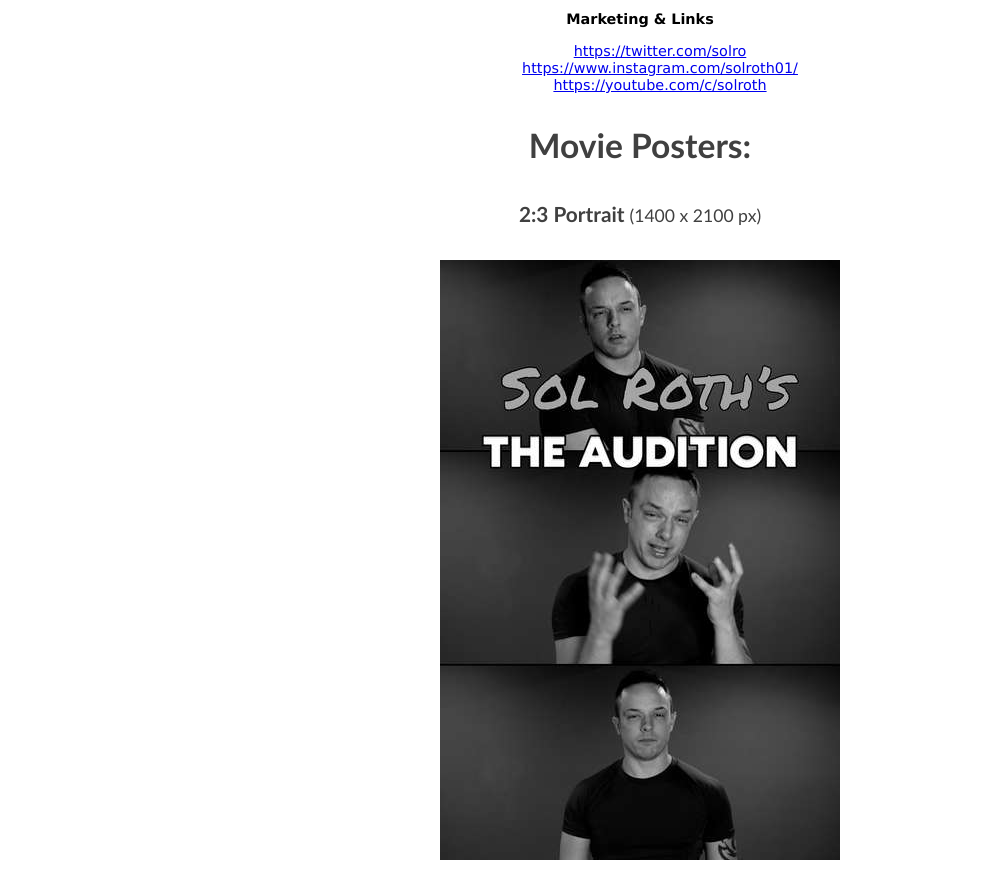
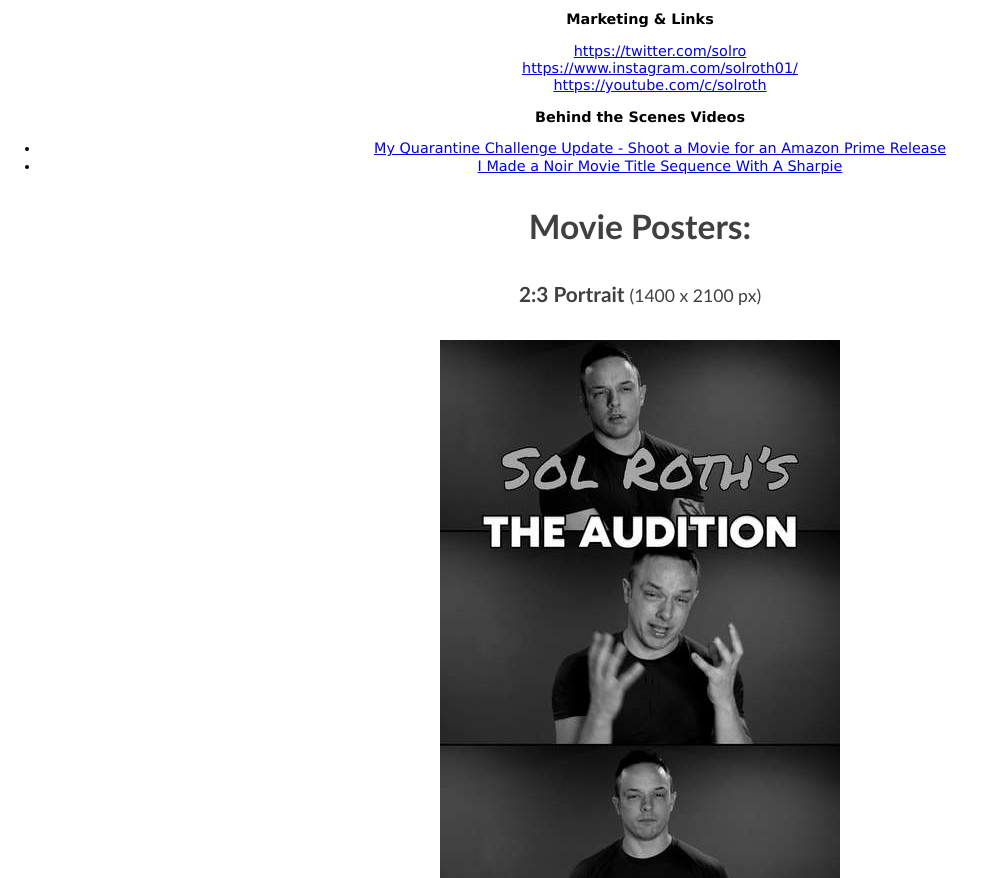
Before and after one commit to solomonrothman/audition, a plain HTML site: page index.html in a window 1280 px wide. Shown: the part 1255-2133 px from the top of the page, without its empty margins (0-984 px from the left). Drawn offline with nearby package versions, Linux system fonts and the light colour scheme.

Commit message:
Updated behind the scenes.

```diff
--- a/index.html
+++ b/index.html
@@ -133,6 +133,12 @@
                     <li><a href="https://youtube.com/c/solroth">https://youtube.com/c/solroth</a></li>
                 </ul>
 
+                <strong>Behind the Scenes Videos</strong>
+                <ul>
+                    <li><a href="https://www.youtube.com/watch?v=17p7skzn1vQ&t=105s">My Quarantine Challenge Update - Shoot a Movie for an Amazon Prime Release</a></li>
+                    <li><a href="I Made a Noir Movie Title Sequence With A Sharpie">I Made a Noir Movie Title Sequence With A Sharpie</a></li>
+                </ul>
+
             </section>
 
 
```
